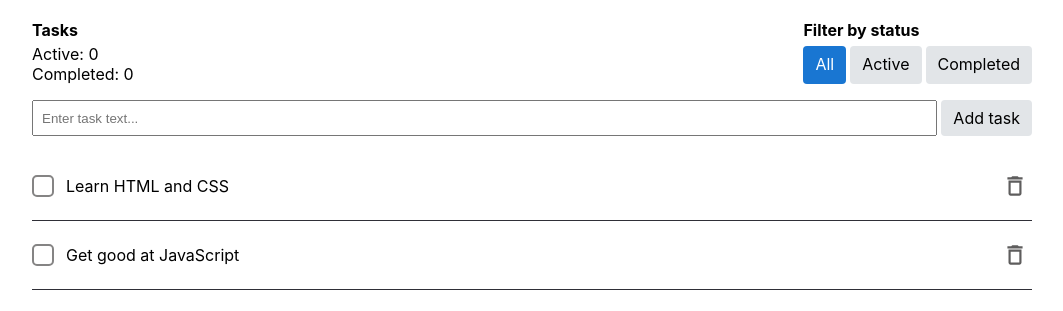
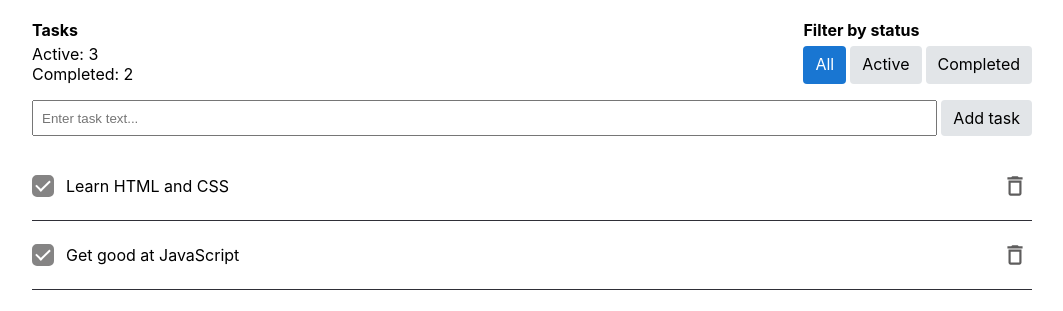
Before and after one commit to OlegKrivenko/task-list, a React (Create React App) app: page / in a window 1280 px wide. Shown: the top 311 px of the page, without its empty margins (108-1171 px from the left). Built offline with nearby package versions, Linux system fonts and the light colour scheme.

Commit message:
changed components Task, TaskCounter, TaskList

```diff
--- a/src/components/Task/Task.jsx
+++ b/src/components/Task/Task.jsx
@@ -5,8 +5,8 @@ export const Task = ({ task }) => {
   return (
     <div className={css.wrapper}>
       <label className={css['custom-checkbox']}>
-        {/* <input type="checkbox" checked={task.completed} /> */}
-        <input type="checkbox" />
+        <input type="checkbox" checked={task.completed} />
+        {/* <input type="checkbox" /> */}
         <span className={css.checkmark}></span>
       </label>
 
--- a/src/components/TaskCounter/TaskCounter.jsx
+++ b/src/components/TaskCounter/TaskCounter.jsx
@@ -1,10 +1,26 @@
+import { useSelector } from 'react-redux';
 import css from './TaskCounter.module.css';
+import { getTasks } from '../../redux/selectors';
 
 export const TaskCounter = () => {
+  const tasks = useSelector(getTasks);
+
+  const count = tasks.reduce(
+    (acc, task) => {
+      if (task.completed) {
+        acc.completed += 1;
+      } else {
+        acc.active += 1;
+      }
+      return acc;
+    },
+    { active: 0, completed: 0 }
+  );
+
   return (
     <div>
-      <p className={css.text}>Active: 0</p>
-      <p className={css.text}>Completed: 0</p>
+      <p className={css.text}>Active: {count.active}</p>
+      <p className={css.text}>Completed: {count.completed}</p>
     </div>
   );
 };
--- a/src/components/TaskList/TaskList.jsx
+++ b/src/components/TaskList/TaskList.jsx
@@ -1,16 +1,28 @@
 import { Task } from 'components/Task/Task';
 import css from './TaskList.module.css';
+import { useSelector } from 'react-redux';
+import { getStatusFilter, getTasks } from '../../redux/selectors';
+import { statusFilters } from '../../redux/constants';
+
+const getVisibleTasks = (tasks, statusFilter) => {
+  switch (statusFilter) {
+    case statusFilters.active:
+      return tasks.filter(task => !task.completed);
+    case statusFilter.completed:
+      return tasks.filter(task => task.completed);
+    default:
+      return tasks;
+  }
+};
 
 export const TaskList = () => {
+  const tasks = useSelector(getTasks);
+  const statusFilter = useSelector(getStatusFilter);
+  const visibleTasks = getVisibleTasks(tasks, statusFilter);
+
   return (
     <ul className={css.list}>
-      {[
-        { id: 0, text: 'Learn HTML and CSS', completed: true },
-        { id: 1, text: 'Get good at JavaScript', completed: true },
-        { id: 2, text: 'Master React', completed: false },
-        { id: 3, text: 'Discover Redux', completed: false },
-        { id: 4, text: 'Build amazing apps', completed: false },
-      ].map(task => (
+      {visibleTasks.map(task => (
         <li className={css.listItem} key={task.id}>
           <Task task={task} />
         </li>
```
